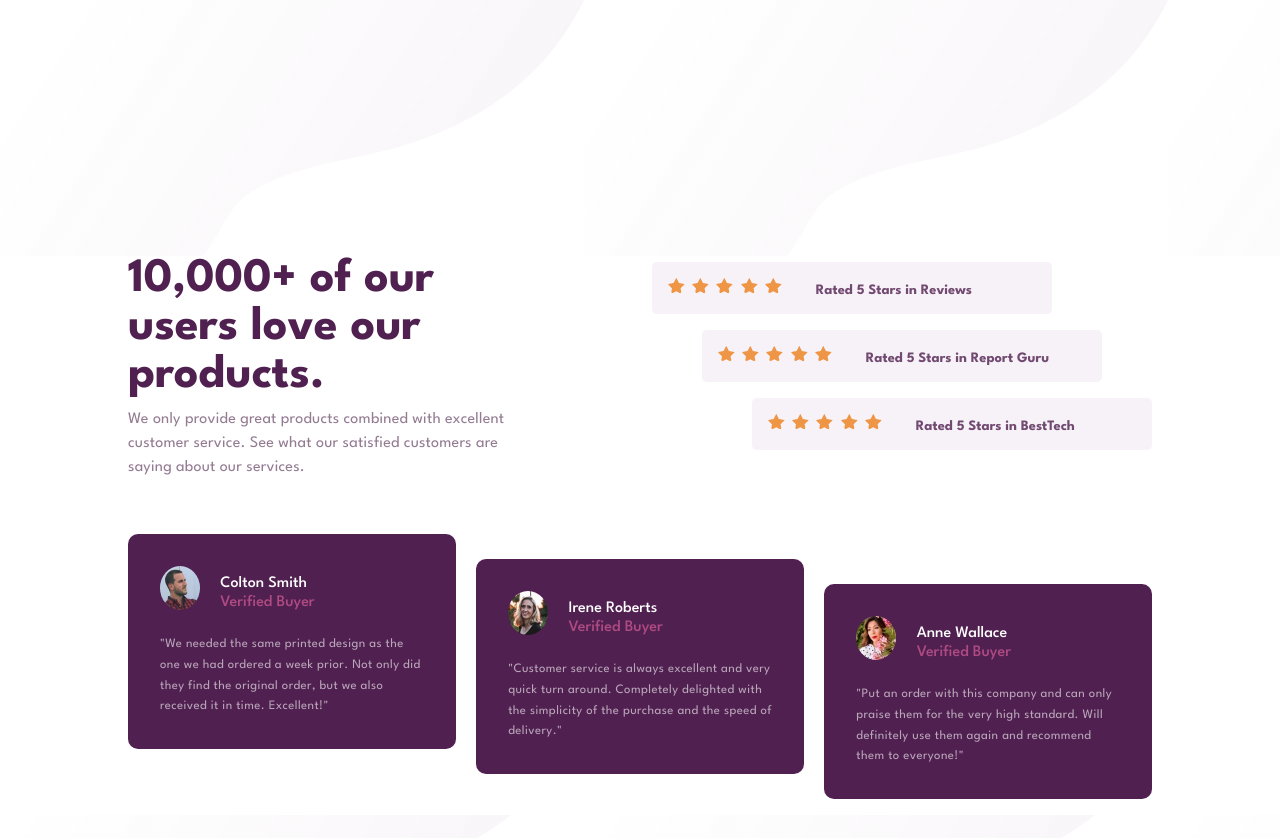
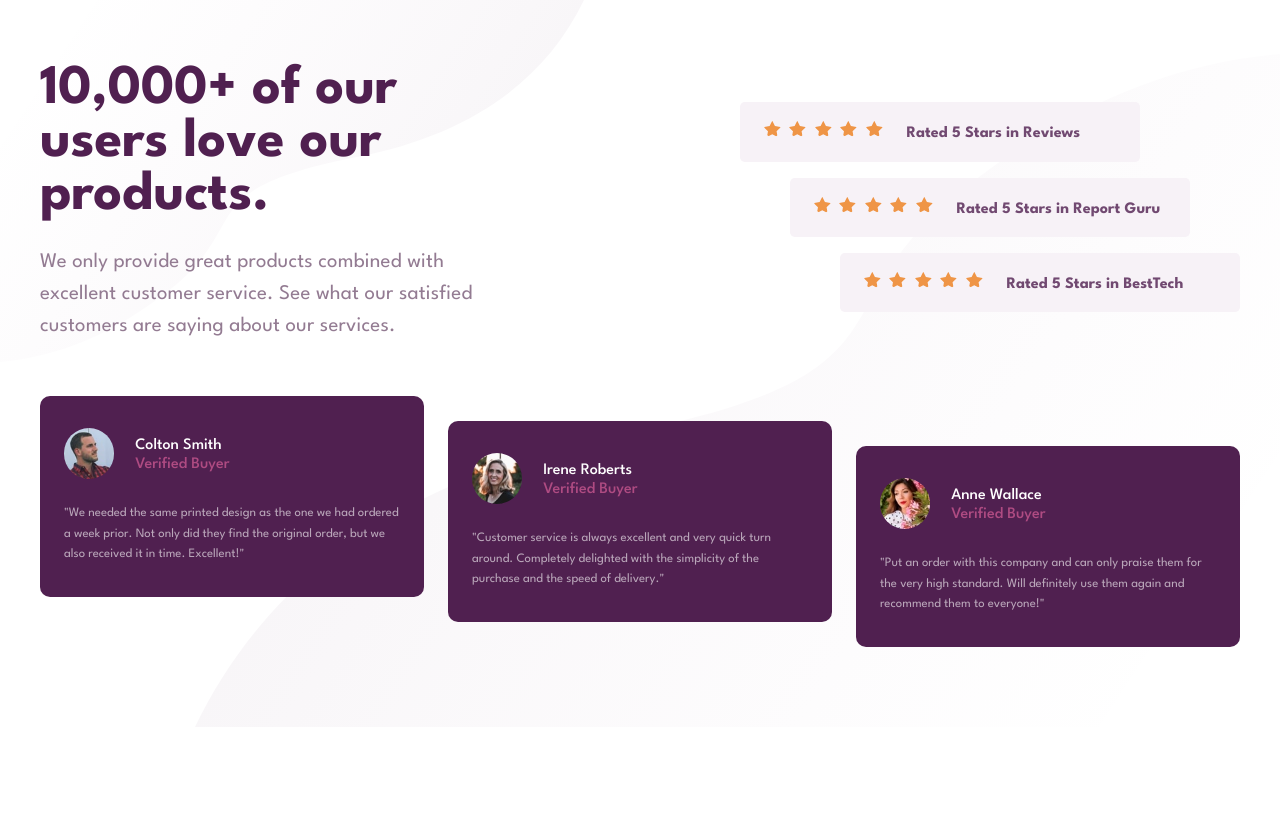
Before and after one commit to bonnielwilson1/social-proof-section-master, a plain HTML site: page index.html in a window 1280 px wide. After the commit the page ends 800 px from the top, so only its background shows below. Drawn offline with Linux system fonts and the light colour scheme.

Commit message:
media queries

```diff
--- a/style.css
+++ b/style.css
@@ -21,26 +21,28 @@
     box-sizing: border-box;
     font-family: 'League Spartan', sans-serif;
 }
-html {
-    background-image: url(images/bg-pattern-top-mobile.svg);
-    background-image: url(images/bg-pattern-bottom-desktop.svg);
-}
 body {
-    background-color: var(--white);
-    margin: 20% auto;
+    background:  url(images/bg-pattern-top-mobile.svg) top left no-repeat,
+    url(images/bg-pattern-bottom-desktop.svg) bottom right no-repeat;
+    padding: 0;
+    margin: 0;
+
 
 }
 
 main {
     max-width: 350px;
-    margin: 0 auto;
+    width: 100%;
+    margin: 5% auto;
     display: flex;
     flex-direction: column;
     align-items: center;
+    justify-content: center;
+    padding: 4rem 0rem;
 
 }
 
-h1 {
+.heading-section h1 {
     color: var(--magenta);
     font-size: 2rem;
     text-align: center;
@@ -54,14 +56,17 @@ h1 {
     letter-spacing: 0.2px;
     margin-bottom: 1.5rem;
     line-height: 1.5rem;
+    color: var(--dark_gray_magenta);
+
 }
 .rating-section {
     margin-bottom: 2rem;
+    width: 100%;
 }
 .rating {
     background-color: var(--light-grayish-magenta);
-    padding: 1rem 3rem;
-    margin-bottom:0.7rem;
+    padding: 0.75rem 2.5rem;
+    margin-bottom:0.6rem;
     border-radius: 0.3rem;
     text-align: center;
 }
@@ -69,11 +74,18 @@ h1 {
     letter-spacing: 0.2rem;
     padding-bottom: 0.5rem;
 }
+.blurb {
+    color: var(--magenta);
+    font-size: 0.75rem;
+    font-weight: 700;
+    opacity: 80%;
+
+}
 .card {
     background-color: var(--magenta);
     border-radius:0.3rem ;
     margin-bottom: 1rem;
-    padding: 2rem;
+    padding: 2rem 1.5rem;
 
 }
 
@@ -102,89 +114,83 @@ h1 {
 }
 .card p {
     color: white;
-    font-size: 0.85rem;
-    letter-spacing: 0.4px;
+    opacity: 70%;
+    font-size: 0.76rem;
     line-height: 1.3rem;
-
-}
-p {
-    color: var(--dark_gray_magenta);
-}
-h2 {
-    color: var(--light-grayish-magenta);
-}
-h3 {
-    color: var(--soft_pink);
 }
 img {
     border-radius: 50%;
 
 }
-.blurb {
-    color: var(--magenta);
-    font-size:0.9rem;
-    font-weight: 700;
-    opacity: 80%;
 
-}
 
 @media (min-width: 1050px) {
-    html {
-        background: url(images/bg-pattern-bottom-desktop.svg);
-        background: url(images/bg-pattern-top-desktop.svg);
-        background-position: 0 0, left, right;
+    body {
+        background:  url(images/bg-pattern-top-desktop.svg) top left no-repeat,
+        url(images/bg-pattern-bottom-desktop.svg) bottom right no-repeat;
+        padding: 0;
         margin: 0;
-        padding: 0;
     }
 
     main {
-        margin: 0 10%;
         display: flex;
+        flex-flow: row wrap;
         justify-content: space-between;
-        flex-flow: row wrap;
+        width: 100%;
         max-width: 1200px;
+        margin: 5% auto;
+        padding: 0;
+        }
 
 
-    }
-
     .heading-section {
-        flex-basis: 38%;
+        display: flex;
+        flex-flow: column;
         text-align: left;
+        flex-basis: 40%;
     }
     .heading-section h1 {
         text-align: left;
-        font-size: 3rem;
+        font-size: 3.5rem;
         margin-bottom: 0.5rem;
-        line-height: 3rem;
+        line-height: 3.3rem;
     }
     .heading-section p {
         text-align: left;
+        font-size: 1.3rem;
+        line-height: 2rem;
+        margin-top: 1rem;
     }
 
     /* Rating Section, rating boxes */
 
     .rating-section {
-        display: inline-block;
-
+        margin-top: 2rem;
+        flex-basis: 40%;
+        align-items: center;
 
     }
     .rating{
 
         align-items: center;
-        padding: 1rem 1rem;
+        padding: 1.2rem 1rem 1.2rem 1.5rem;
         margin-bottom: 1rem;
+
         justify-content: flex-start;
         text-align: left;
         width: 400px;
+
 
     }
 
     .stars {
         letter-spacing: 0.2rem;
-        padding-bottom: 0;
+        padding: 0;
         flex-basis: 30%;
         display: inline-block;
-        margin-right: 30px;
+        margin-right: 20px;
+        font-size: 1.3rem;
+
 
     }
 
@@ -192,6 +198,7 @@ img {
         padding: 0;
         margin: 0;
         display: inline-block;
+        font-size: 1rem;
     }
 
     .rating-section .second {
```
